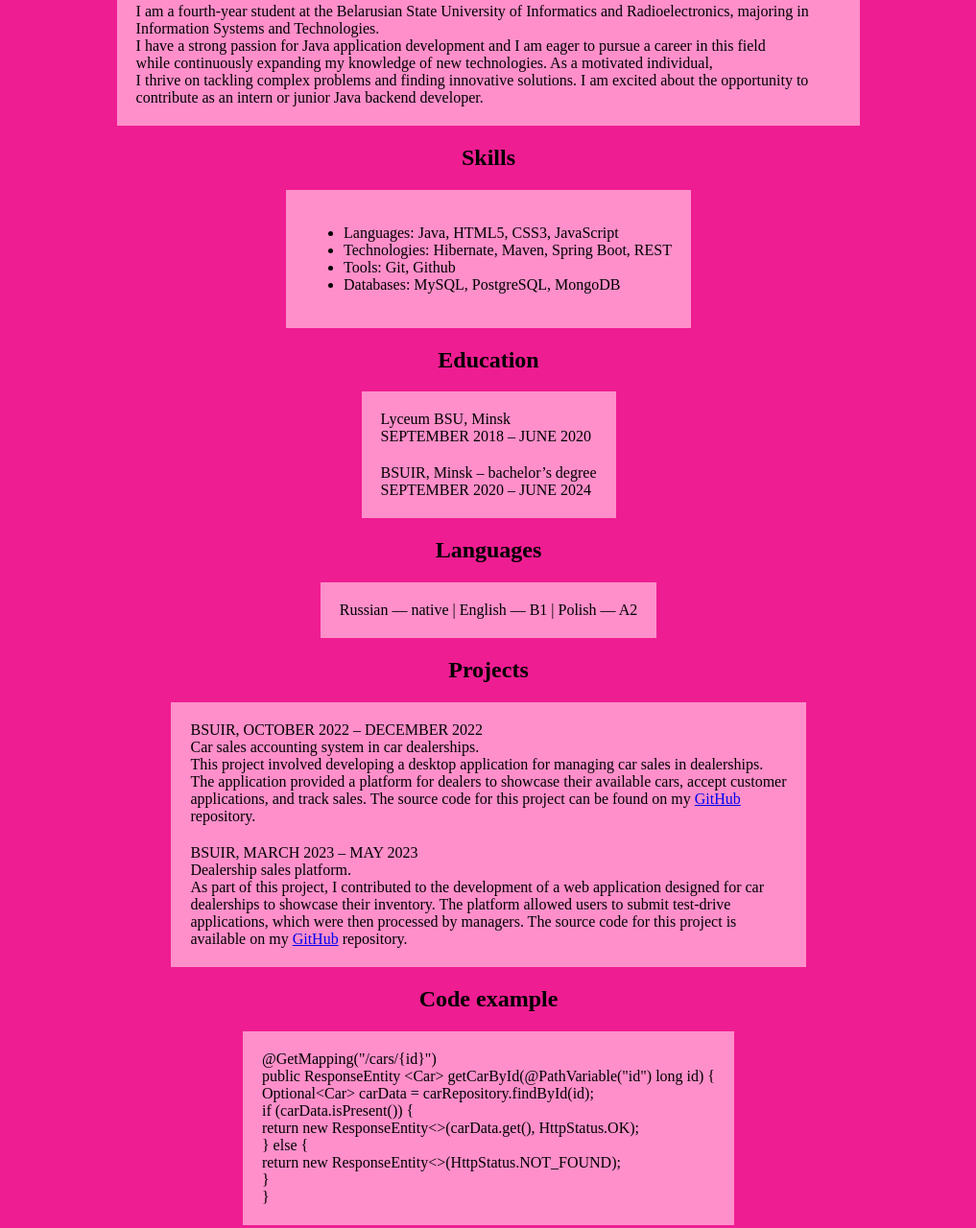
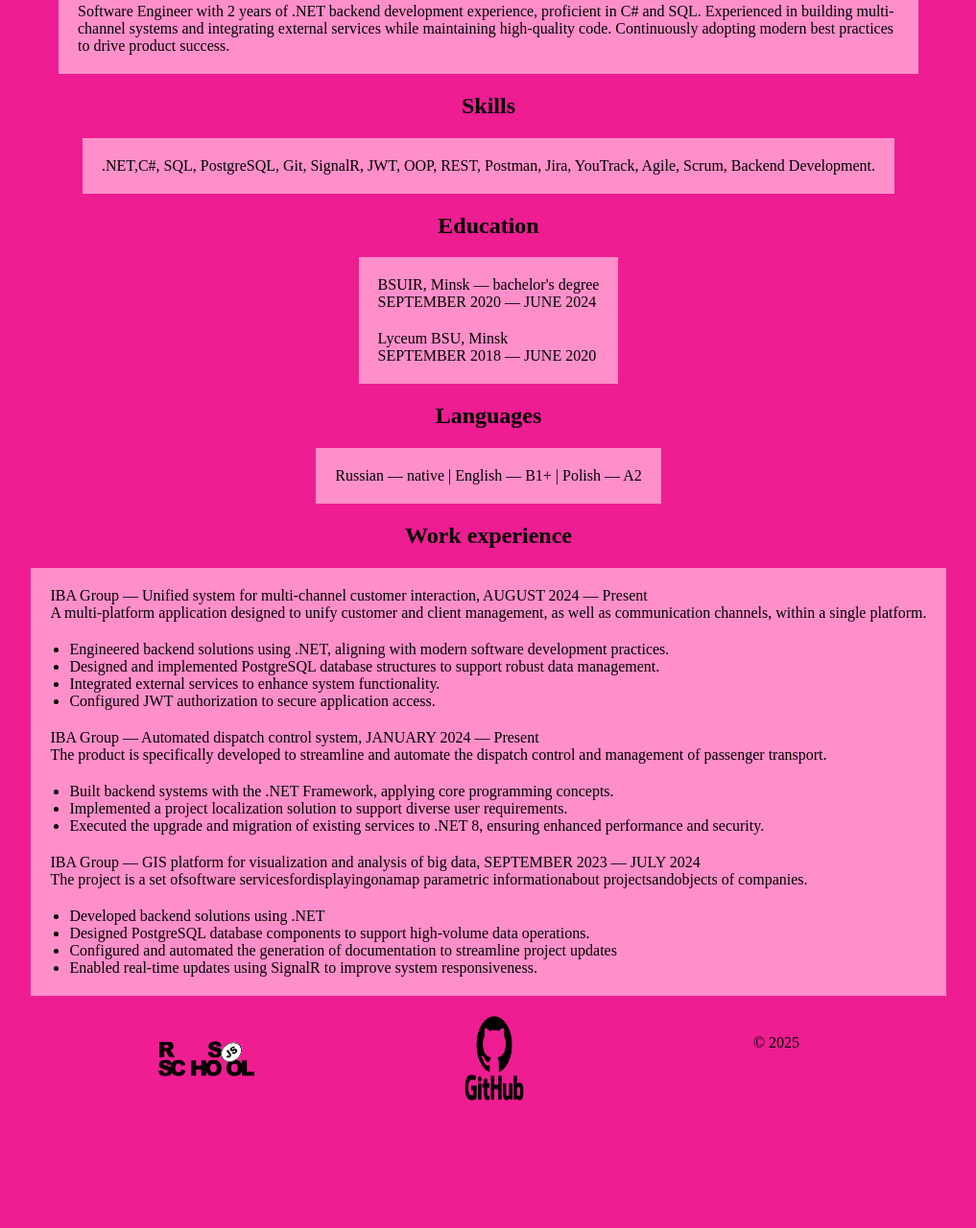
Before and after one commit to knmskln/rsschool-cv, a website: page index.html in a window 1280 px wide. Shown: the part 500-1780 px from the top of the page at 96% size, without its empty margins (131-1148 px from the left). After the commit the page ends 1672 px from the top, so only its background shows below. Drawn offline with Linux system fonts and the light colour scheme.

Commit message:
refactor: update cv

```diff
--- a/index.html
+++ b/index.html
@@ -29,17 +29,14 @@
     <div class="contact">
         <img src="photo.jpeg" alt="photo">
         <div class="container">
-            <h2>Full-Stack Developer</h2>
+            <h2>.NET Developer / Full-Stack Developer</h2>
             <h2>Contact information</h2>
             <ul>
-                <li>
-                    +375445771295
-                </li>
                 <li>
                     lena.kaminskaya123@gmail.com
                 </li>
                 <li>
-                    Minsk, Belarus
+                    Wroclaw, Poland
                 </li>
             </ul>
         </div>
@@ -47,69 +44,82 @@
     <h2>Summary</h2>
     <div class="summary">
         <p>
-            I am a fourth-year student at the Belarusian State University of Informatics and Radioelectronics,
-            majoring in Information Systems and Technologies. <br> I have a strong passion for Java application
-            development and I am eager to pursue a career in this field <br> while continuously expanding my
-            knowledge of new technologies. As a motivated individual, <br> I thrive on tackling complex problems
-            and finding innovative solutions. I am excited about the opportunity to contribute as an intern or
-            junior Java backend developer.
+            Software Engineer with 2 years of .NET backend development experience, proficient in C# and SQL. Experienced in building multi-channel systems and integrating external services while maintaining high-quality code. Continuously adopting modern best practices
+to drive product success.
         </p>
     </div>
     <h2>Skills</h2>
     <div class="skills">
-        <ul>
-            <li>Languages: Java, HTML5, CSS3, JavaScript</li>
-            <li>Technologies: Hibernate, Maven, Spring Boot, REST</li>
-            <li>Tools: Git, Github</li>
-            <li>Databases: MySQL, PostgreSQL, MongoDB</li>
-        </ul>
+        .NET,C#, SQL, PostgreSQL, Git, SignalR, JWT, OOP, REST, Postman, Jira, YouTrack, Agile, Scrum, Backend Development.
     </div>
     <h2>Education</h2>
     <div class="education">
         <p>
-            Lyceum BSU, Minsk <br>
-            SEPTEMBER 2018 – JUNE 2020
+            BSUIR, Minsk — bachelor's degree <br>
+            SEPTEMBER 2020 — JUNE 2024
         </p>
         <p>
-            BSUIR, Minsk – bachelor’s degree <br>
-            SEPTEMBER 2020 – JUNE 2024
+            Lyceum BSU, Minsk <br>
+            SEPTEMBER 2018 — JUNE 2020
         </p>
     </div>
     <h2>Languages</h2>
     <div>
-        <p>Russian — native | English — B1 | Polish — A2</p>
+        <p>Russian — native | English — B1+ | Polish — A2</p>
     </div>
-    <h2>Projects</h2>
+    <h2>Work experience</h2>
     <div>
         <p>
-            BSUIR, OCTOBER 2022 – DECEMBER 2022 <br>
-            Car sales accounting system in car dealerships. <br>
-            This project involved developing a desktop application for managing car sales in dealerships. <br>
-            The application provided a platform for dealers to showcase their available cars, accept customer <br>
-            applications, and track sales. The source code for this project can be found on my <a href="https://github.com/knmskln/car-showroom-server">GitHub</a> <br>
-            repository.
+            IBA Group — Unified system for multi-channel customer interaction, AUGUST 2024 — Present <br>
+            A multi-platform application designed to unify customer and client management, as well as communication channels, within a single
+platform.<br>
+        <ul>
+            <li>
+                Engineered backend solutions using .NET, aligning with modern software development practices.
+            </li>
+            <li>
+                Designed and implemented PostgreSQL database structures to support robust data management.
+            </li>
+            <li>
+                Integrated external services to enhance system functionality.
+            </li>
+            <li>
+                Configured JWT authorization to secure application access.
+            </li>
+        </ul>
         </p>
         <p>
-            BSUIR, MARCH 2023 – MAY 2023 <br>
-            Dealership sales platform. <br>
-            As part of this project, I contributed to the development of a web application designed for car <br>
-            dealerships to showcase their inventory. The platform allowed users to submit test-drive <br>
-            applications, which were then processed by managers. The source code for this project is <br>
-            available on my <a href="https://github.com/knmskln/car-dealership">GitHub</a> repository.
+            IBA Group — Automated dispatch control system, JANUARY 2024 — Present <br>
+            The product is specifically developed to streamline and automate the dispatch control and management of passenger transport. <br>
+            <ul>
+                <li>
+                    Built backend systems with the .NET Framework, applying core programming concepts.
+                </li>
+                <li>
+                    Implemented a project localization solution to support diverse user requirements.
+                </li>
+                <li>
+                    Executed the upgrade and migration of existing services to .NET 8, ensuring enhanced performance and security.
+                </li>
+            </ul>
         </p>
-    </div>
-    <h2>Code example</h2>
-    <div>
         <p>
-            @GetMapping("/cars/{id}") <br>
-            public ResponseEntity &lt;Car&gt; getCarById(@PathVariable("id") long id) { <br>
-            Optional&lt;Car&gt; carData = carRepository.findById(id); <br>
-                if (carData.isPresent()) { <br>
-                return new ResponseEntity&lt;&gt;(carData.get(), HttpStatus.OK); <br>
-                } else { <br>
-                return new ResponseEntity&lt;&gt;(HttpStatus.NOT_FOUND); <br>
-                } <br>
-                } <br>
+            IBA Group — GIS platform for visualization and analysis of big data, SEPTEMBER 2023 — JULY 2024<br>
+            The project is a set ofsoftware servicesfordisplayingonamap parametric informationabout projectsandobjects of companies. <br>
+            <ul>
+                <li>
+                    Developed backend solutions using .NET
+                </li>
+                <li>
+                    Designed PostgreSQL database components to support high-volume data operations.
+                </li>
+                <li>
+                    Configured and automated the generation of documentation to streamline project updates
+                </li>
+                <li>
+                    Enabled real-time updates using SignalR to improve system responsiveness.
+                </li>
+            </ul>
         </p>
     </div>
 </main>
@@ -121,7 +131,7 @@
         <a href="https://github.com/knmskln">
             <img src="GitHub-Logo.png" alt="github">
         </a>
-        <p>&copy; 2023</p>
+        <p>&copy; 2025</p>
     </div>
 </footer>
 </body>
```
